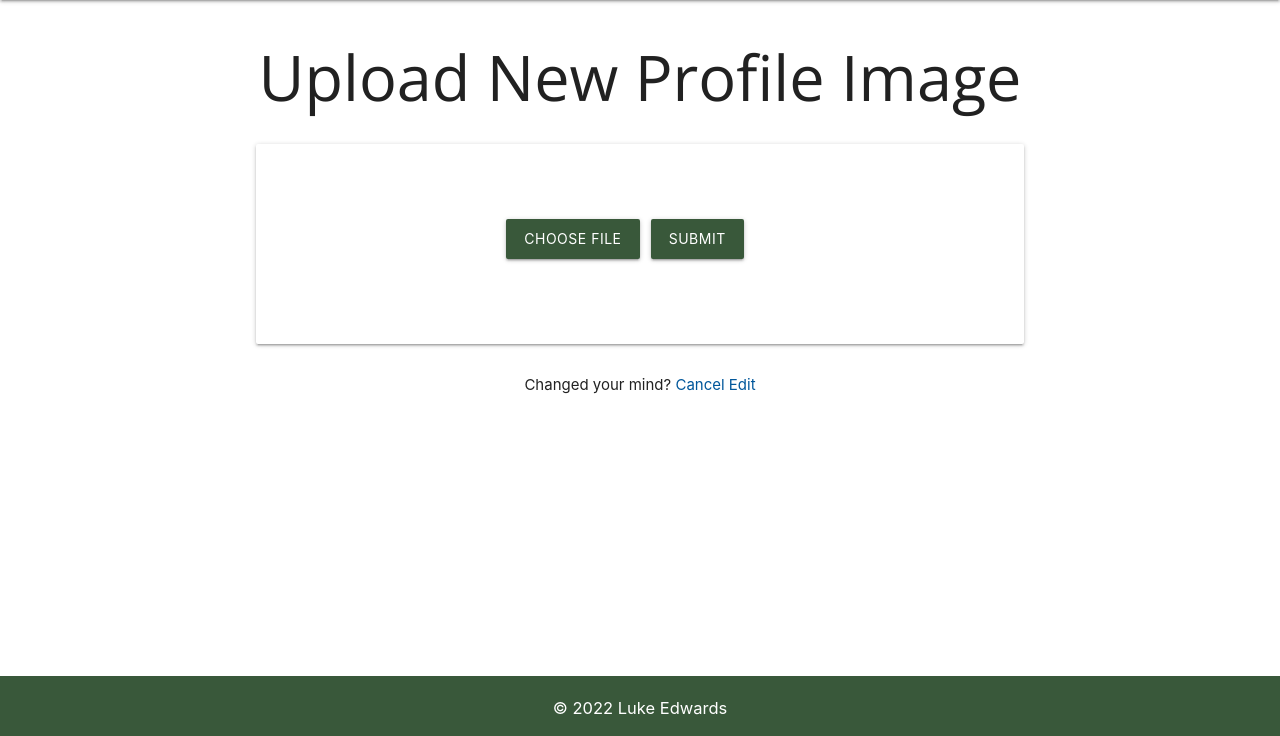
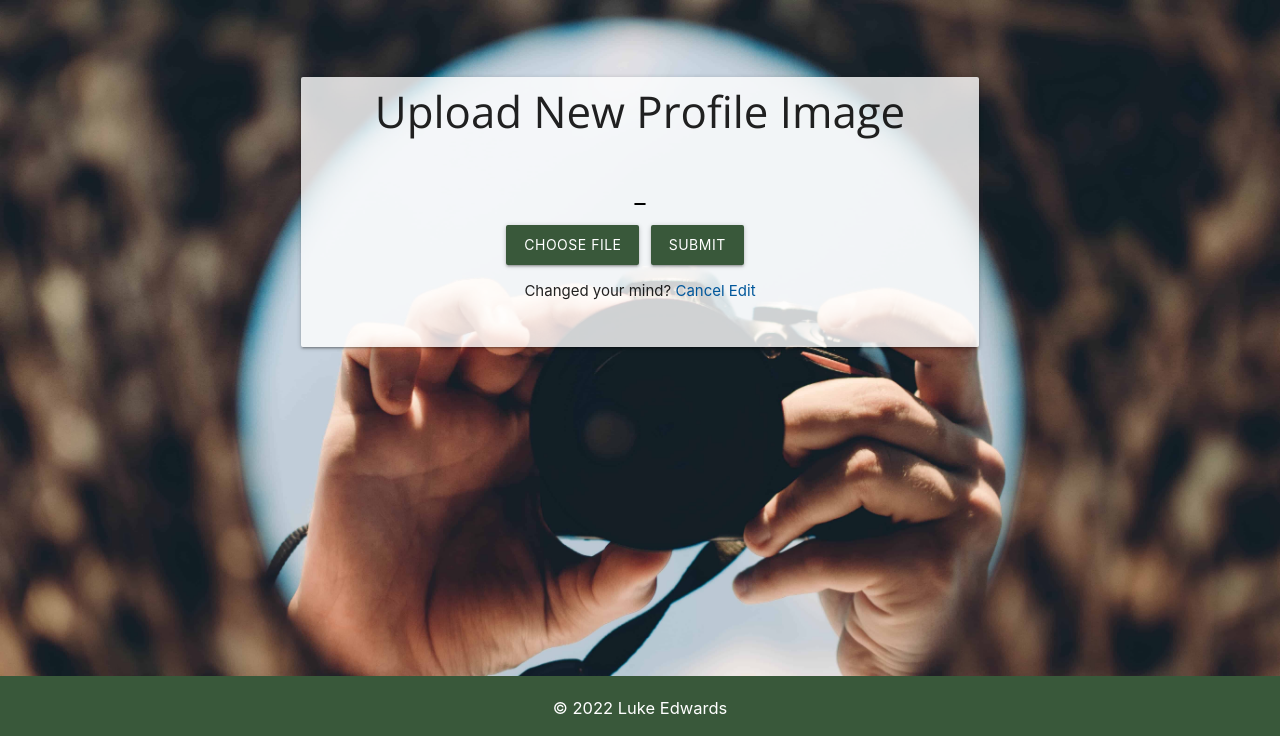
Before and after one commit to Luketedwards/harmonize, a Flask app: page /upload_file in a window 1280 px wide. Shown: the part 64-800 px from the top of the page. Run offline with Flask 2, Linux system fonts and the light colour scheme; the visitor is signed in with stand-in values (Sample User, id 1); a database or web service that is not in the repository returns one stand-in record (values such as "Sample title"); data that the repository does not hold is empty; some libraries are stand-ins or nearby versions; some web fonts are replaced.

Commit message:
Added bg image to project file upload and profile picture upload

```diff
--- a/static/css/style.css
+++ b/static/css/style.css
@@ -46,6 +46,8 @@ span.badge.new{
 
 .transparent-bg{
     background: rgba(255,255,255, 0.8)!important;
+    height: 100%;
+    overflow-y: scroll;
 }
 
 .collapsible-body{
@@ -1286,11 +1304,30 @@ footer{
 
 /* upload_file.html */
 
+#image-upload-bg{
+    background-image: url(/static/images/change-profile-pic.jpg);
+    background-repeat: no-repeat;
+    background-size: cover;
+    overflow-y: scroll;
+    height: 100%;
+}
+
 #image-upload{
-    width: 60%;
+    width: 53%;
     margin-left: auto;
     margin-right: auto;
-    height: 200px;
+    margin-top: 6%;
+    height: 40%;
+    padding: 0;
+}
+
+#image-upload h3{
+    margin: 0;
+    padding-top: 10px;
+}
+
+#image-upload form{
+    padding-top: 10%;
 }
 
 #image-upload input{
@@ -1304,9 +1341,15 @@ footer{
 #file-selected{
     border: 1px solid black;
     border-radius: 5px;
-    font-size: 1.6vw;
-    visibility: hidden;
+    font-size: 1.3rem;
     position: relative;
+    display: block;
+    margin-bottom: 10%;
+    width: fit-content;
+    max-width: 70%;
+    margin: 0 auto;
+    padding-left: 5px;
+    padding-right: 5px;
 }
 
 #file-upload-label{
--- a/static/js/script.js
+++ b/static/js/script.js
@@ -12,15 +12,26 @@
     if(window.innerWidth < 1000){
       $('#about-the-project').addClass('center')
       $('#instruments-and-genre').addClass('center')
-
+      $('#about-the-project').removeClass('left')
+      $('#instruments-and-genre').removeClass('right')
+    }else{
+      $('#about-the-project').removeClass('center')
+      $('#instruments-and-genre').removeClass('center')
+      $('#about-the-project').addClass('left')
+      $('#instruments-and-genre').addClass('right')
     }
   });
 
   $(window).resize(function(){
     if(window.innerWidth < 1000){
-
+      $('#about-the-project').addClass('center')
+      $('#instruments-and-genre').addClass('center')
 
     }else{
+      $('#about-the-project').removeClass('center')
+      $('#instruments-and-genre').removeClass('center')
+      $('#about-the-project').addClass('left')
+      $('#instruments-and-genre').addClass('right')
 
 
     }
--- a/templates/profile.html
+++ b/templates/profile.html
@@ -130,12 +130,12 @@
         </div>
 
         <div class="row">
-            <div class="col l6 m6 s12 push-l1 left-align about-the-project left">
+            <div class="col l6 m6 s12 push-l1 left-align about-the-project ">
                 <h4>About the project</h4>
                 <p>"{{project.projectDescription}}"</p>
                 <p>Location: {{project.city}}</p>
             </div>
-            <div class="col l6 m6 s12 push-l1 left-align right-l left-s instruments-and-genre ">
+            <div class="col l6 m6 s12 push-l1 left-align   instruments-and-genre ">
                 <h4>Instruments & Genre</h4>
                 <div class="row">
                   <div class="col s6 ">
--- a/templates/upload_file.html
+++ b/templates/upload_file.html
@@ -1,15 +1,15 @@
 {% extends 'base.html'%}
 {% block content %}
-<h1 class="center-align">Upload New Profile Image</h1>
-<div id="image-upload" class="card-panel center-align">
+<div id="image-upload-bg">
+
+<div id="image-upload" class="card-panel center-align transparent-bg">
+    <h3 class="center-align">Upload New Profile Image</h3>
+        <form method="post" enctype="multipart/form-data">
             <span id="file-selected"></span>
-        <form method="post" enctype="multipart/form-data">
             <label id="file-upload-label" for="file-upload" type="file" class="btn">Choose File</label>
         <input required class="btn" id="file-upload" type="file" name="file1" accept=".jpg,.png">
         <button id="image-submit-btn" class='btn' type="submit">Submit</button>
         </form>
-
-</div>
         <div class="row">
             <div class="col s12">
                 <p class="center-align">
@@ -18,5 +18,8 @@
                 </p>
             </div>
         </div>
+</div>
+
+</div>
 
 {% endblock %}
```
Also changed, not shown: other parts of static/css/style.css (+25 -5 lines), templates/project-file-upload.html (+8 -6 lines), static/images/change-profile-pic.jpg (added), static/images/project-file-upload.jpg (added). Lines whose indentation alone changed are shown as unchanged.
